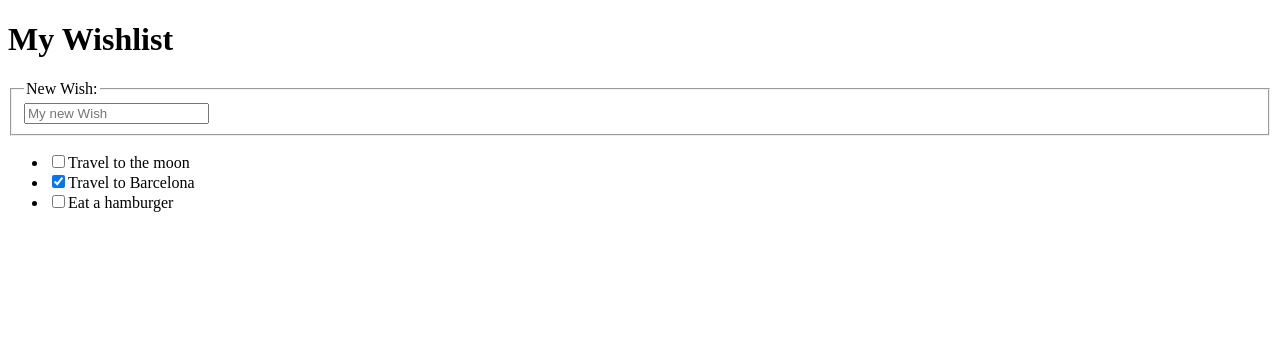
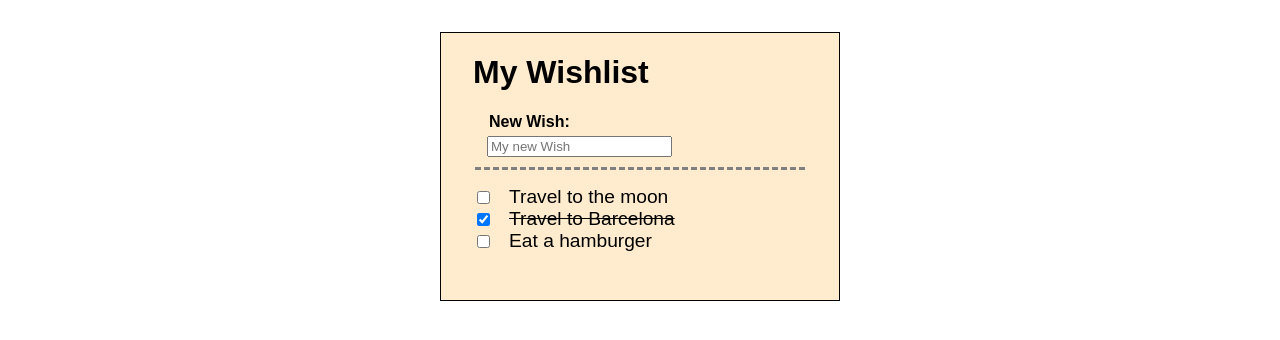
Before and after one commit to jeatzr/WishList24, a React (Vite) app: page / in a window 1280 px wide. Shown: the top 340 px of the page. Built offline with nearby package versions, Linux system fonts and the light colour scheme.

Commit message:
Styling App

```diff
--- /dev/null
+++ b/src/App.css
@@ -0,0 +1,56 @@
+* {
+  box-sizing: border-box;
+  font-family: sans-serif;
+}
+
+body,
+html {
+  padding: 0;
+  margin: 0;
+}
+
+.app {
+  width: 400px;
+  margin: auto;
+  max-width: 100%;
+  border: 1px solid;
+  padding: 0 2rem 2rem 2rem;
+  margin-top: 2rem;
+  background-color: blanchedalmond;
+}
+
+.wish-input {
+  border: 0;
+  border-bottom: 3px dashed gray;
+}
+
+.wish-input__label {
+  font-weight: 700;
+}
+
+.wish-input__field {
+  width: 100%;
+  border: 0;
+  padding: 1rem;
+  font-size: 1.2rem;
+  background-color: transparent;
+}
+
+.wish-list {
+  list-style: none;
+  padding: 0;
+}
+
+.wish-list__item {
+  display: flex;
+  font-size: 1.2rem;
+  align-items: center;
+}
+
+.wish-list__item>*+* {
+  margin-left: 1rem;
+}
+
+.wish-list__item--done {
+  text-decoration: line-through;
+}
--- a/src/App.jsx
+++ b/src/App.jsx
@@ -1,4 +1,5 @@
 import React from 'react';
+import './App.css';
 
 const wishes = [
   {
@@ -20,18 +21,24 @@ const wishes = [
 
 export default function App() {
   return (
-    <div>
+    <div className="app">
       <h1>My Wishlist</h1>
-      <fieldset>
-        <legend>New Wish:</legend>
+      <fieldset className="wish-input">
+        <legend className="wish-input__label">New Wish:</legend>
         <input
           type="text"
           placeholder="My new Wish"
         />
       </fieldset>
-      <ul>
+      <ul className="wish-list">
         {wishes.map((wish) => (
-          <li key={wish.id}>
+          <li
+            key={wish.id}
+            className={`
+            wish-list__item
+            ${wish.completed ? 'wish-list__item--done' : ''}
+            `}
+          >
             <input
               type="checkbox"
               checked={wish.completed}
```
